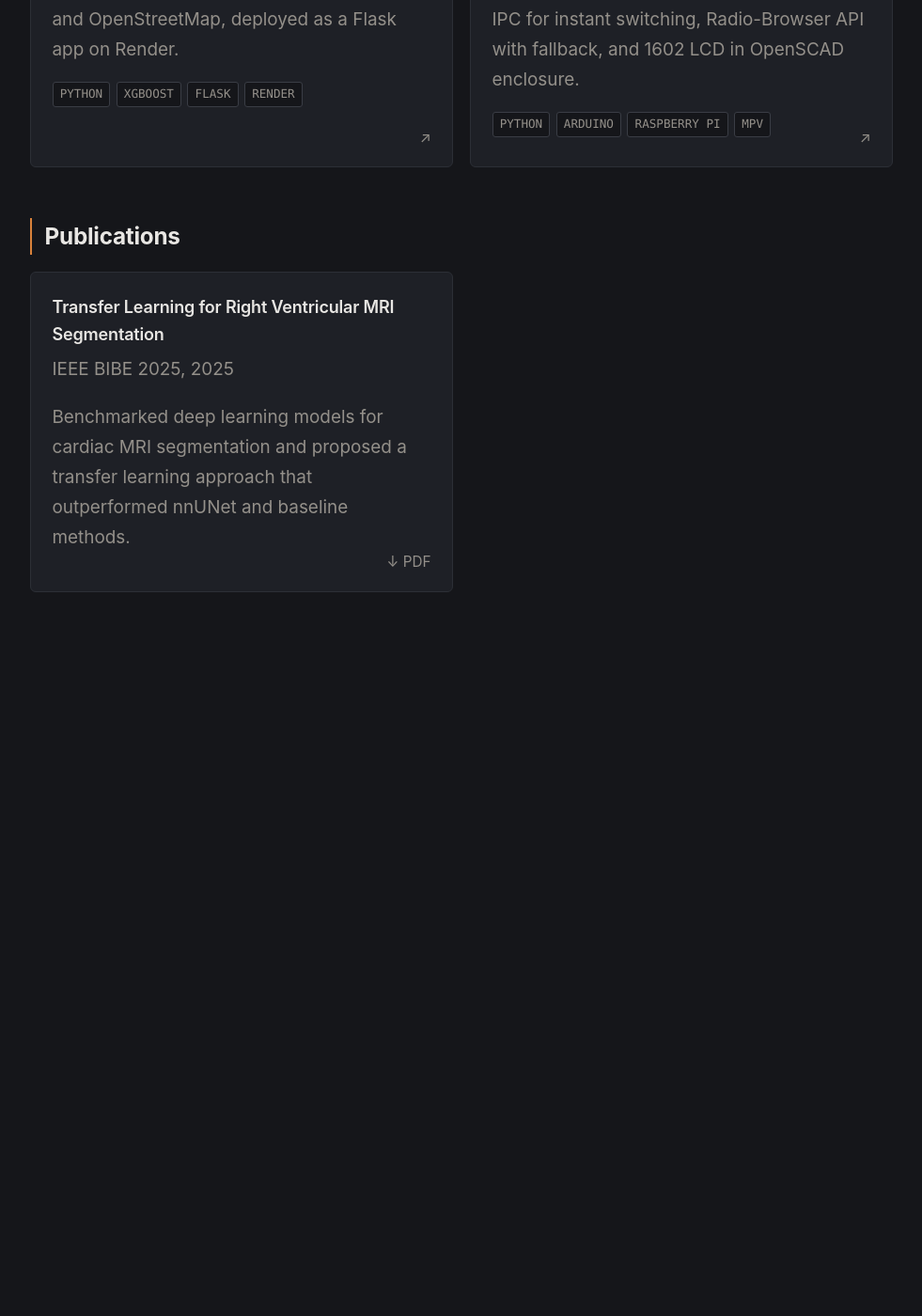
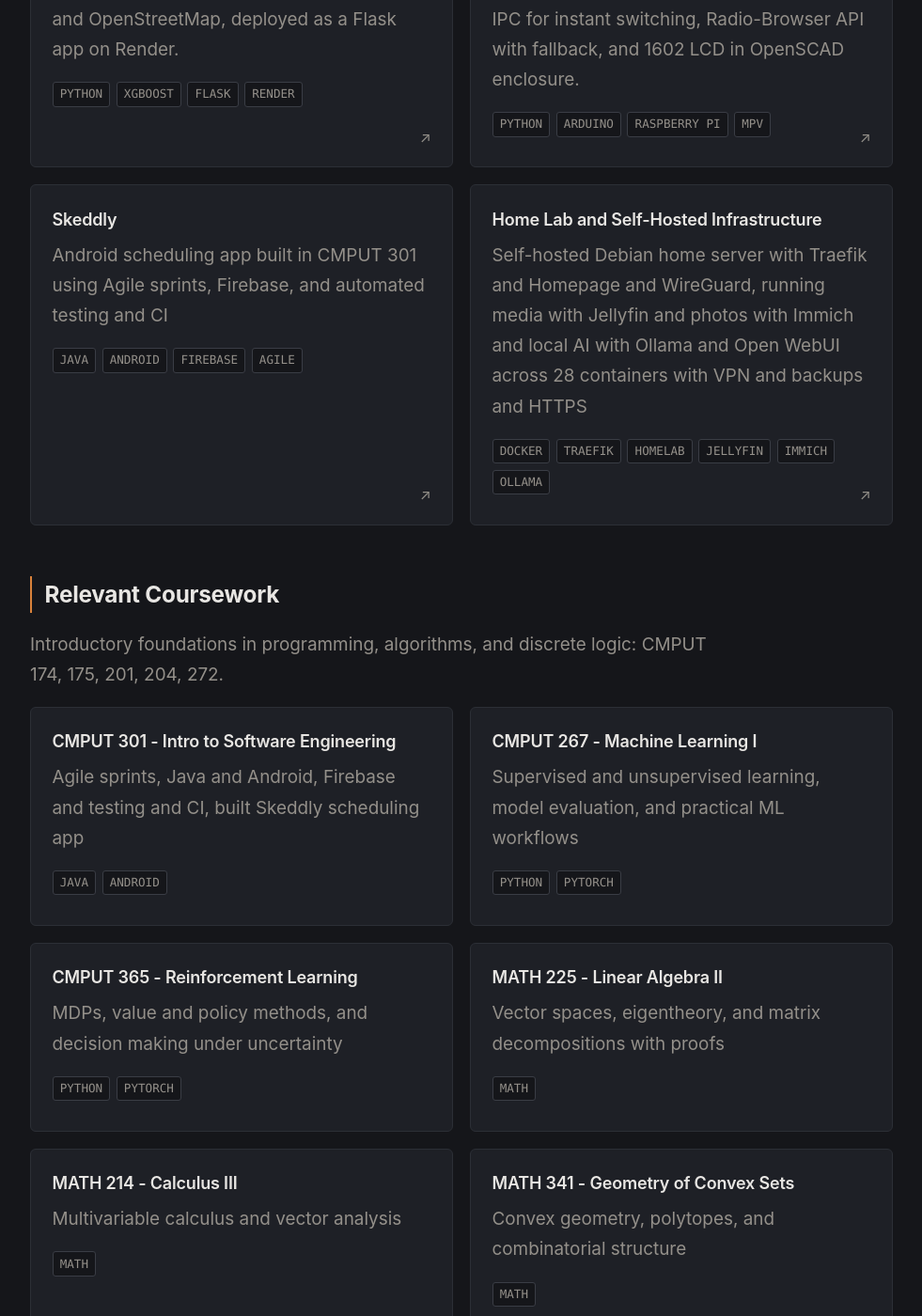
Before and after one commit to wowow2/wowow2.github.io, a Jekyll site: the page built from index.md, in a window 1280 px wide and 1400 px high, scrolled down 1940 px. Shown: the whole window at 94% size, without its empty margins (149-1130 px from the left). Built offline with Jekyll 4.4.1, drawn with Linux system fonts in a browser that asks for light colours; before the commit the page ends 2624 px from its top, so only the background shows below that; some of the changed text lies outside the part shown.

Commit message:
feat(site): add coursework section + expand projects to 6
- courses: new _data/courses.yml with intro foundations (CMPUT 174/175/201/204/272) compressed to a paragraph and 10 emphasized CS/Math/Stat courses (incl MATH 341), no grades
- home: render Relevant Coursework section after Experience, before Publications
- projects: add Skeddly (CMPUT 301 Android/Java/Firebase) and Home Lab (infra-focused, Traefik/Jellyfin/Immich/Ollama) as 5th and 6th cards

```diff
--- /dev/null
+++ b/_data/courses.yml
@@ -0,0 +1,67 @@
+intro: "Introductory foundations in programming, algorithms, and discrete logic: CMPUT 174, 175, 201, 204, 272."
+
+emphasized:
+  - code: CMPUT 301
+    title: Intro to Software Engineering
+    summary: Agile sprints, Java and Android, Firebase and testing and CI, built Skeddly scheduling app
+    tags:
+      - Java
+      - Android
+
+  - code: CMPUT 267
+    title: Machine Learning I
+    summary: Supervised and unsupervised learning, model evaluation, and practical ML workflows
+    tags:
+      - Python
+      - PyTorch
+
+  - code: CMPUT 365
+    title: Reinforcement Learning
+    summary: MDPs, value and policy methods, and decision making under uncertainty
+    tags:
+      - Python
+      - PyTorch
+
+  - code: MATH 225
+    title: Linear Algebra II
+    summary: Vector spaces, eigentheory, and matrix decompositions with proofs
+    tags:
+      - Math
+
+  - code: MATH 214
+    title: Calculus III
+    summary: Multivariable calculus and vector analysis
+    tags:
+      - Math
+
+  - code: MATH 341
+    title: Geometry of Convex Sets
+    summary: Convex geometry, polytopes, and combinatorial structure
+    tags:
+      - Math
+
+  - code: STAT 252
+    title: Intro to Applied Statistics II
+    summary: Inference, regression, and ANOVA with applied data analysis
+    tags:
+      - Statistics
+
+  - code: STAT 265
+    title: Probability and Statistics
+    summary: Probability theory and statistical inference foundations
+    tags:
+      - Statistics
+
+  - code: CMPUT 229
+    title: Computer Organization and Architecture I
+    summary: Assembly, datapath, and memory hierarchy fundamentals
+    tags:
+      - C
+      - Assembly
+
+  - code: CMPUT 379
+    title: Operating System Concepts
+    summary: Processes, concurrency, and systems programming
+    tags:
+      - C
+      - Systems
--- a/_data/projects.yml
+++ b/_data/projects.yml
@@ -32,3 +32,23 @@
     - Arduino
     - Raspberry Pi
     - mpv
+
+- title: Skeddly
+  url: https://github.com/CMPUT301F25powder/Skeddly-powder
+  summary: Android scheduling app built in CMPUT 301 using Agile sprints, Firebase, and automated testing and CI
+  tags:
+    - Java
+    - Android
+    - Firebase
+    - Agile
+
+- title: Home Lab and Self-Hosted Infrastructure
+  url: https://home.abbasalirizvi.com
+  summary: Self-hosted Debian home server with Traefik and Homepage and WireGuard, running media with Jellyfin and photos with Immich and local AI with Ollama and Open WebUI across 28 containers with VPN and backups and HTTPS
+  tags:
+    - Docker
+    - Traefik
+    - Homelab
+    - Jellyfin
+    - Immich
+    - Ollama
--- a/_layouts/home.html
+++ b/_layouts/home.html
@@ -50,6 +50,28 @@ layout: default
   </section>
   {% endif %}
 
+  {% if site.data.courses %}
+  <section class="cards-section">
+    <h2>Relevant Coursework</h2>
+    <p class="card-summary" style="margin-bottom: 1rem; color: var(--muted); max-width: 40rem;">{{ site.data.courses.intro }}</p>
+    <div class="cards">
+      {% for c in site.data.courses.emphasized %}
+        <div class="card">
+          <h3>{{ c.code }} - {{ c.title }}</h3>
+          <p class="card-summary">{{ c.summary }}</p>
+          {% if c.tags %}
+            <ul class="card-tags">
+              {% for tag in c.tags %}
+                <li>{{ tag }}</li>
+              {% endfor %}
+            </ul>
+          {% endif %}
+        </div>
+      {% endfor %}
+    </div>
+  </section>
+  {% endif %}
+
   {% if site.data.publications %}
   <section class="cards-section">
     <h2>Publications</h2>
```
